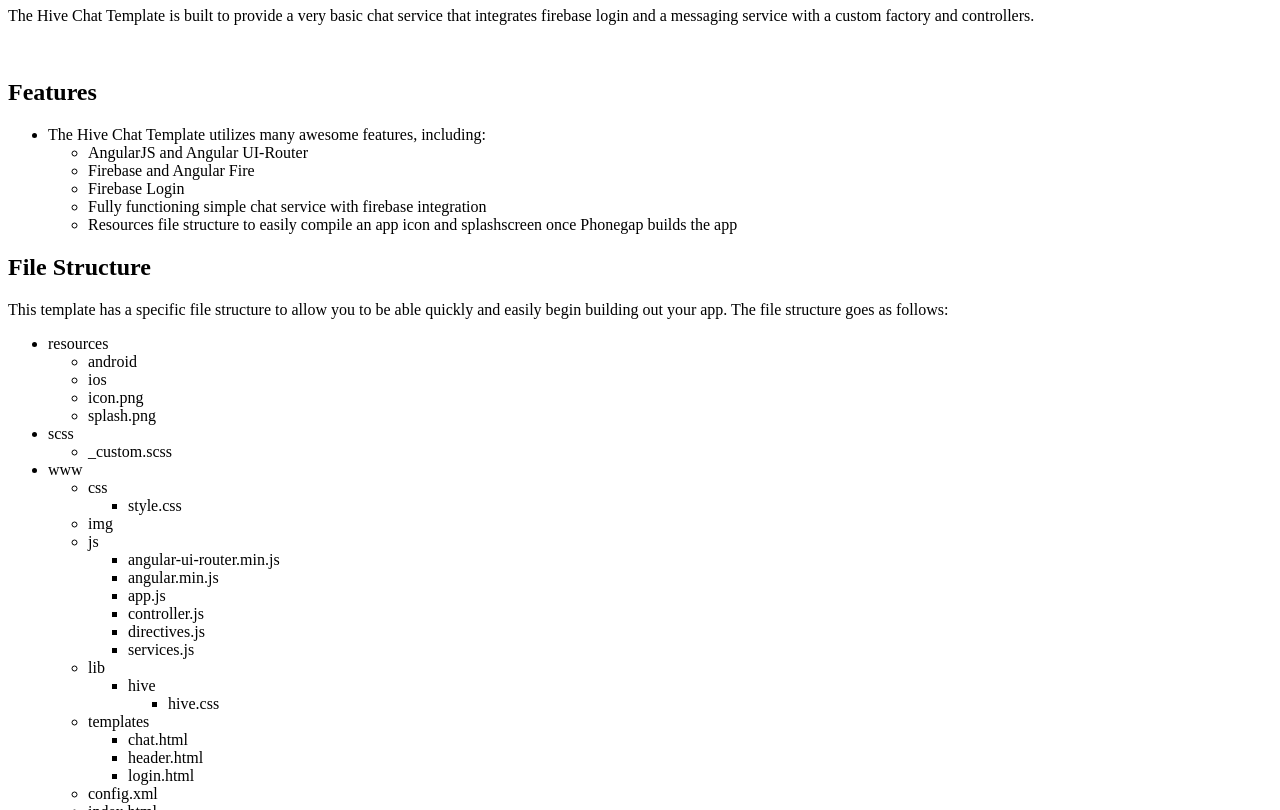
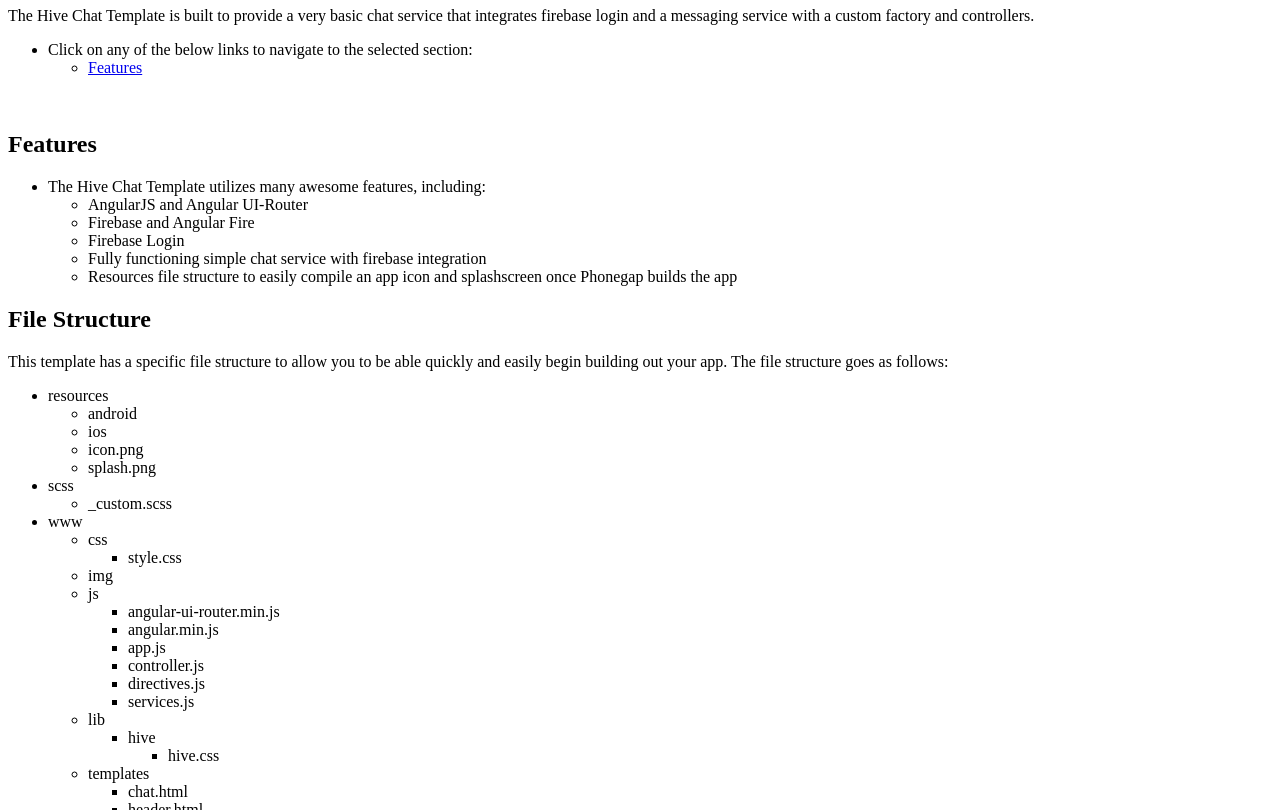
Before and after one commit to hiveapps/chatTemplate, a plain HTML site: page README.html in a window 1280 px wide. Shown: the part 73-883 px from the top of the page. Drawn offline with Linux system fonts and the light colour scheme.

Commit message:
adding in page link

```diff
--- a/README.html
+++ b/README.html
@@ -8,6 +8,13 @@
 
 <p>The Hive Chat Template is built to provide a very basic chat service that integrates firebase login and a messaging service
 with a custom factory and controllers.</p>
+
+<ul>
+    <li>Click on any of the below links to navigate to the selected section:</li>
+        <ul>
+            <li><a href="#features">Features</a></li>
+        </ul>
+</ul>
 
 <p><br></p>
 
```
Also changed, not shown: 1 other file.
